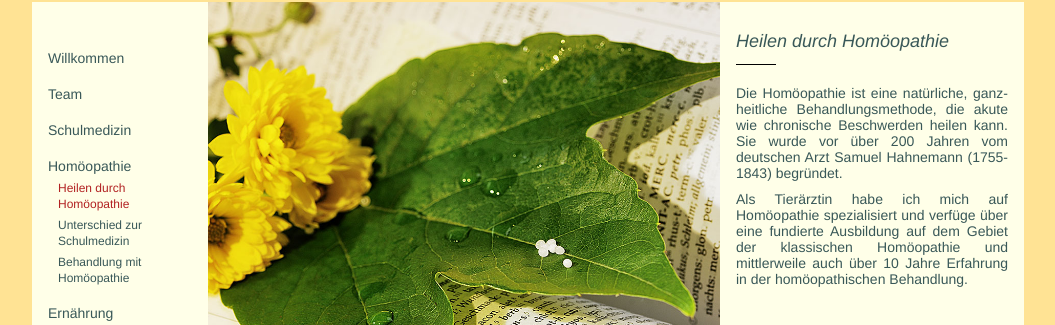
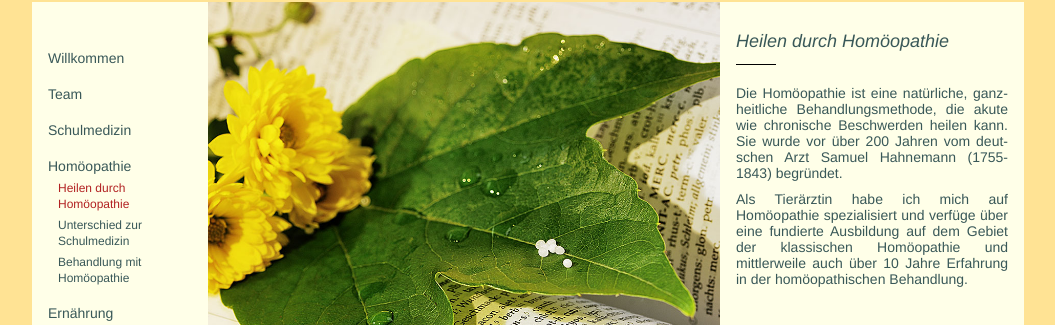
Before and after one commit to richardtraindl/tierarztpraxis-kaiserstrasse.at, a Jekyll site: the page built from homoeopathie.html, in a window 1280 px wide. Shown: the part 166-491 px from the top of the page, without its empty margins (112-1167 px from the left). Built offline with Jekyll 4.4.1, drawn with Linux system fonts in a browser that asks for light colours.

Commit message:
textänderungen

```diff
--- a/_includes/homoeopathie/heilen_durch_homoeopathie.html
+++ b/_includes/homoeopathie/heilen_durch_homoeopathie.html
@@ -7,7 +7,7 @@
 
     <p>
       Die Homöopathie ist eine natürliche, ganz- heitliche Behandlungsmethode, die akute wie chronische Beschwerden heilen kann.
-      Sie wurde vor über 200 Jahren vom deutschen Arzt Samuel Hahnemann (1755-1843) begründet.
+      Sie wurde vor über 200 Jahren vom deut- schen Arzt Samuel Hahnemann (1755-1843) begründet.
     </p>
 
     <div class="small-gap"></div>
```
